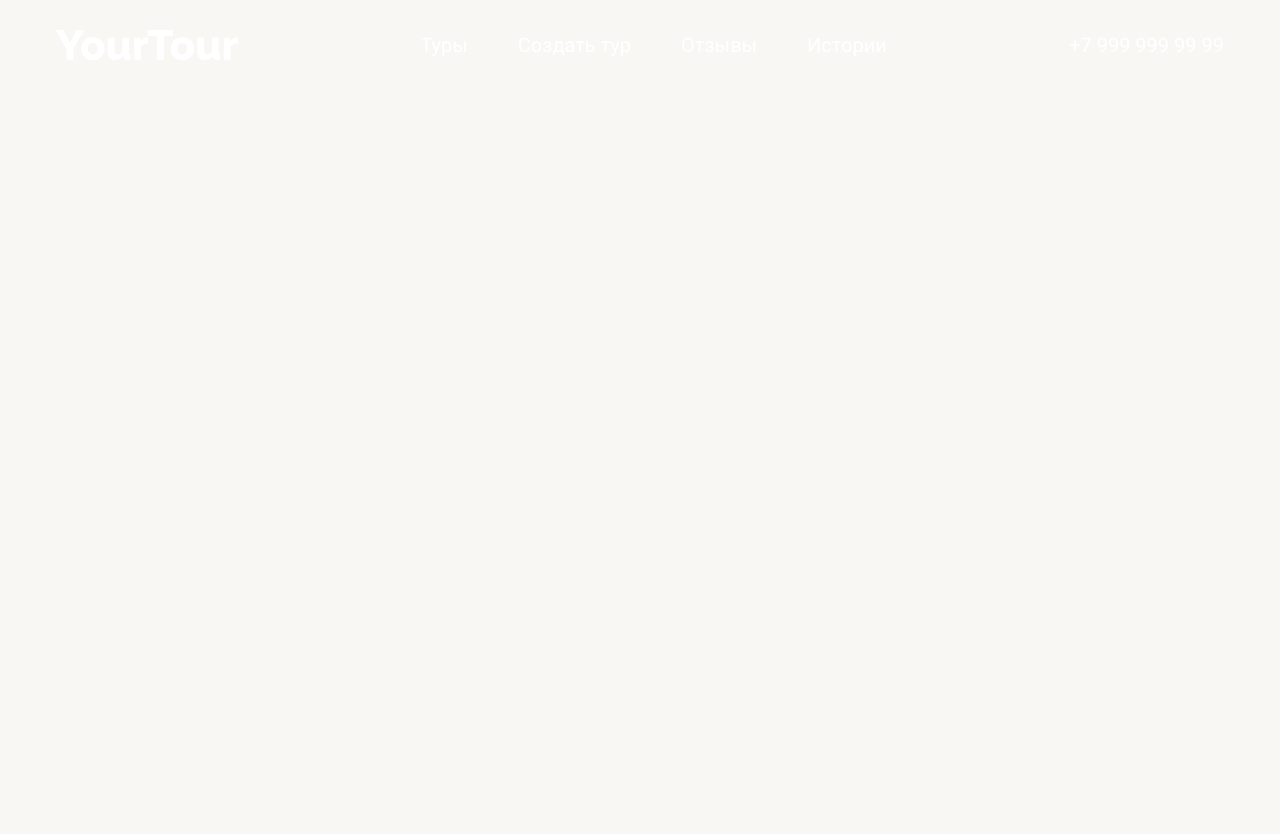
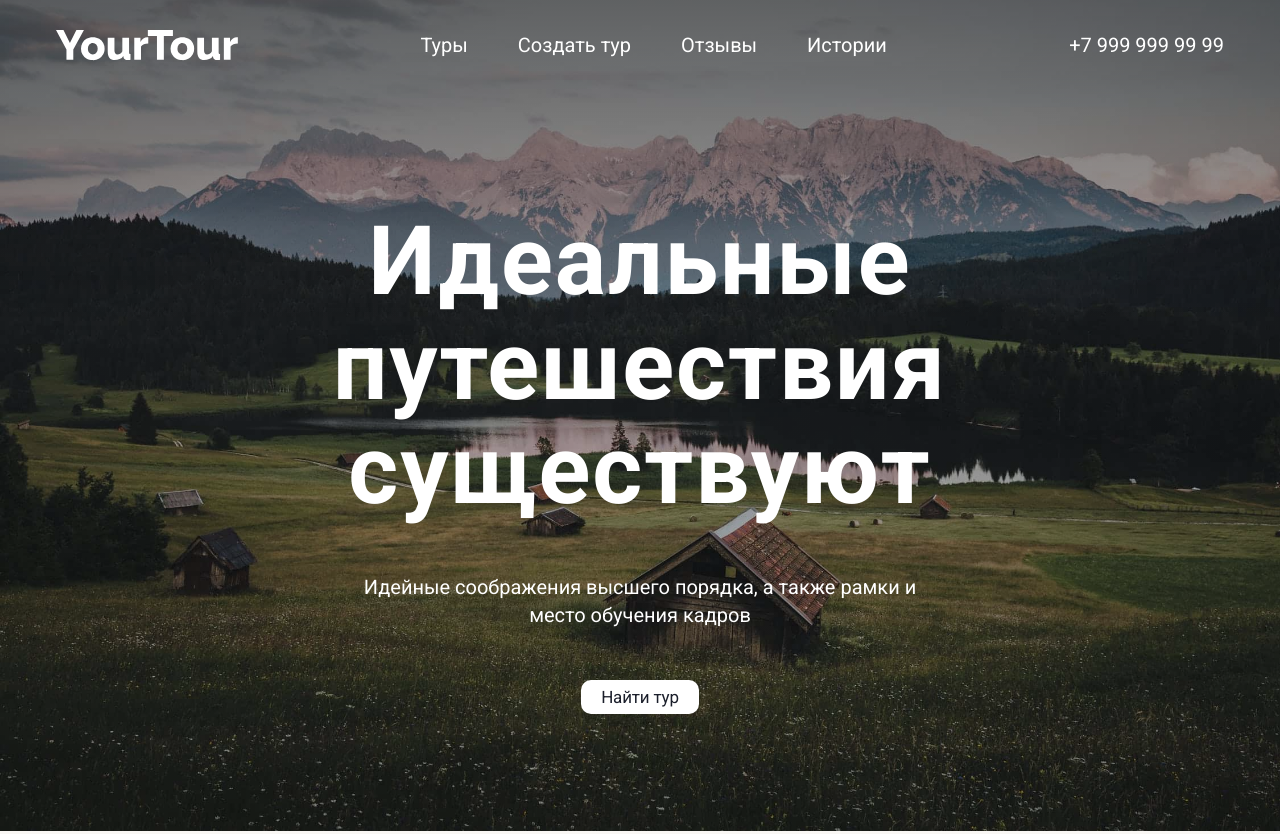
Before and after one commit to wunlei/travel-landing-nextjs, a Next.js app: page / in a window 1280 px wide. Before the commit the page ends 800 px from the top, so only its background shows below. Built offline with nearby package versions, Linux system fonts and the light colour scheme.

Commit message:
Add home page: hero section

```diff
--- /dev/null
+++ b/src/components/commons/Section/Section.module.scss
@@ -0,0 +1,40 @@
+@use "@/styles/abstracts/mixins";
+
+.section {
+  display: flex;
+  flex-direction: column;
+  align-items: center;
+  max-width: 1170px;
+  margin: 0 auto;
+  margin-top: 135px;
+  scroll-margin-top: 90px;
+
+  @include mixins.media-medium {
+    max-width: 918px;
+  }
+
+  @include mixins.media-small {
+    max-width: 318px;
+    margin-top: 75px;
+  }
+}
+
+.title {
+  max-width: 800px;
+  margin-bottom: 30px;
+  text-align: center;
+
+  @include mixins.media-small {
+    margin-bottom: 20px;
+  }
+}
+
+.subtitle {
+  max-width: 420px;
+  margin-bottom: 100px;
+  text-align: center;
+
+  @include mixins.media-small {
+    margin-bottom: 50px;
+  }
+}
--- /dev/null
+++ b/src/components/commons/Section/index.jsx
@@ -0,0 +1,14 @@
+import cn from "classnames";
+import styles from "./Section.module.scss";
+
+function Section({ title, subtitle, classes = [], id, children }) {
+  return (
+    <section className={cn(styles["section"], "text_normal", classes)} id={id}>
+      {title && <h2 className={cn("title-h2", styles["title"])}>{title}</h2>}
+      {subtitle && <p className={cn(styles["subtitle"])}>{subtitle}</p>}
+      {children}
+    </section>
+  );
+}
+
+export default Section;
--- /dev/null
+++ b/src/components/pages/HomePage/HeroSection/Hero.module.scss
@@ -0,0 +1,85 @@
+@use "@/styles/abstracts/mixins";
+
+.section-hero {
+  row-gap: 50px;
+  margin-top: 0;
+  padding-top: 119px;
+  padding-bottom: 120px;
+
+  text-align: center;
+  color: var(--color-white);
+
+  @include mixins.media-medium {
+    padding-top: 117px;
+  }
+
+  @include mixins.media-small {
+    row-gap: 40px;
+    padding-top: 50px;
+    padding-bottom: 53px;
+  }
+}
+
+.hero-bg {
+  position: absolute;
+  top: 0;
+  left: 0;
+  z-index: -1;
+
+  width: 100%;
+  height: 100%;
+  max-height: 831px;
+
+  background-color: #2b351c;
+  background-image: linear-gradient(
+      180deg,
+      rgba(0, 0, 0, 0.4) 0%,
+      rgba(0, 0, 0, 0) 39.9%
+    ),
+    linear-gradient(rgba(0, 0, 0, 0.3), rgba(0, 0, 0, 0.3)),
+    url(/img/header.jpg);
+  background-repeat: no-repeat;
+  background-position: center;
+  background-size: cover;
+
+  @include mixins.media-small {
+    max-height: 488px;
+  }
+}
+
+.section-hero__subtitle {
+  max-width: 562px;
+
+  @include mixins.media-medium {
+    max-width: 470px;
+  }
+
+  @include mixins.media-small {
+    max-width: 310px;
+  }
+}
+
+.section-hero__btn {
+  padding: 5px 20px;
+  border-radius: 10px;
+
+  color: var(--color-black);
+  background-color: var(--color-white);
+  cursor: pointer;
+
+  transition:
+    background-color 0.3s ease,
+    color 0.3s ease;
+
+  @media (hover: hover) {
+    &:hover {
+      color: var(--color-white);
+      background-color: var(--color-orange-200);
+    }
+  }
+
+  &:active {
+    color: var(--color-black);
+    background-color: var(--color-orange-100);
+  }
+}
--- /dev/null
+++ b/src/components/pages/HomePage/HeroSection/index.jsx
@@ -0,0 +1,21 @@
+import cn from "classnames";
+import Section from "@/components/commons/Section";
+import styles from "./Hero.module.scss";
+
+function HeroSection() {
+  return (
+    <Section classes={[styles["section-hero"]]}>
+      <div className={styles["hero-bg"]}></div>
+      <h1 className="title-h1">Идеальные путешествия существуют</h1>
+      <p className={cn(styles["section-hero__subtitle"])}>
+        Идейные соображения высшего порядка, а также рамки и место обучения
+        кадров
+      </p>
+      <button className={cn(styles["section-hero__btn"], "text_small")}>
+        Найти тур
+      </button>
+    </Section>
+  );
+}
+
+export default HeroSection;
--- a/src/components/pages/HomePage/index.jsx
+++ b/src/components/pages/HomePage/index.jsx
@@ -1,10 +1,13 @@
 import Header from "@/components/commons/Header";
+import HeroSection from "./HeroSection";
 
 function HomePage() {
   return (
     <>
       <Header />
-      <main className="main"></main>
+      <main className="main">
+        <HeroSection/>
+      </main>
     </>
   );
 }
```
